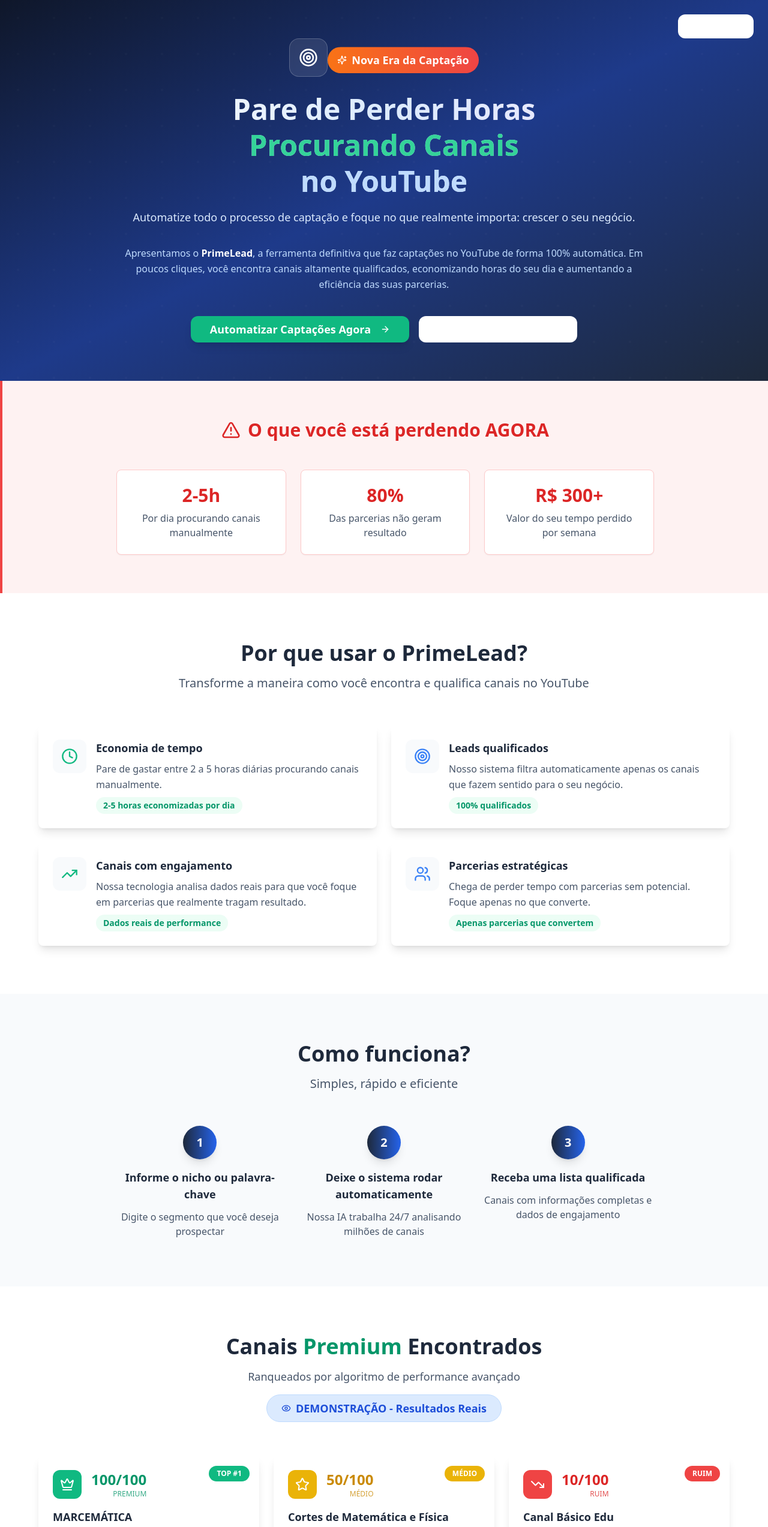
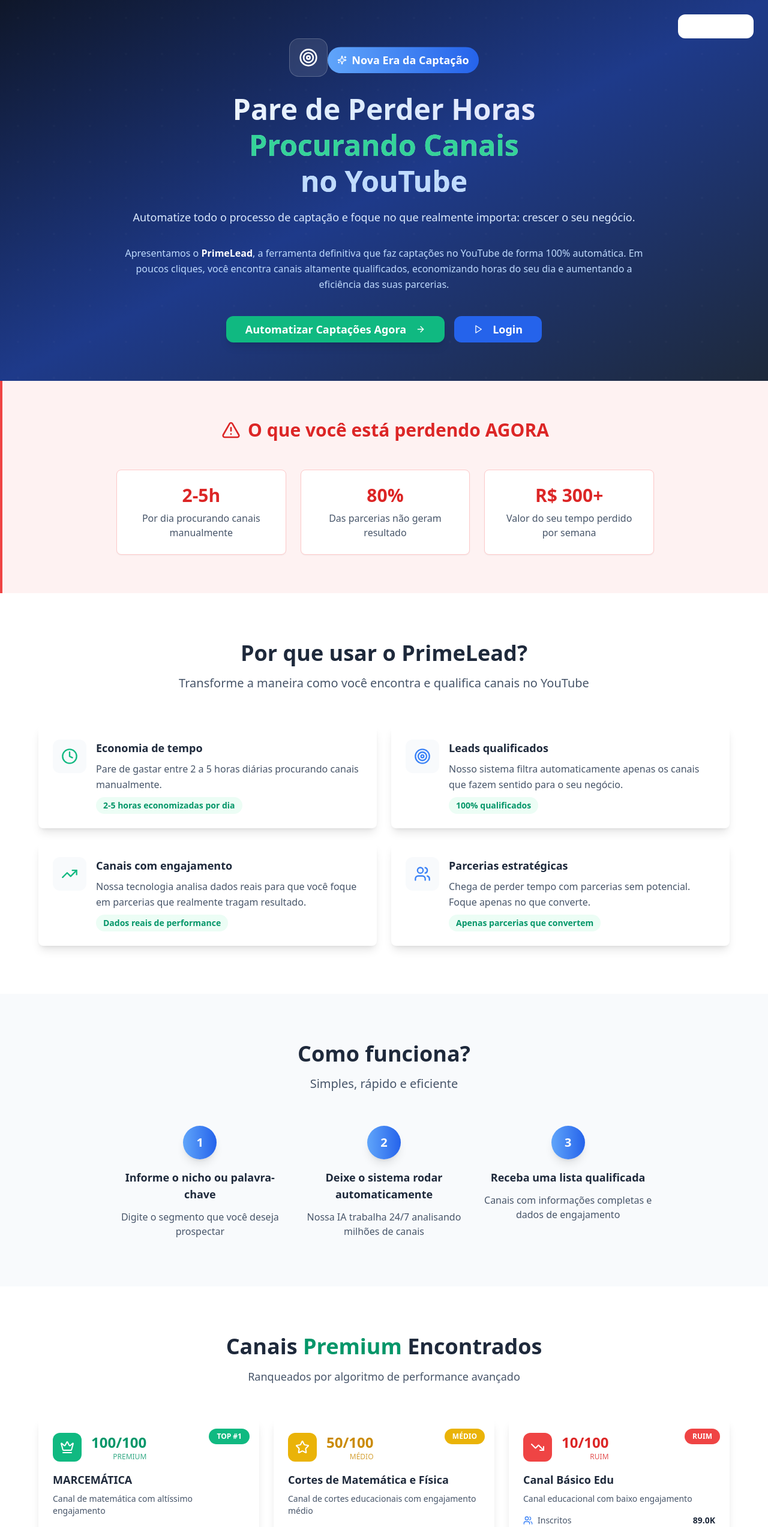
Before and after one commit to matheusreis1202/primelead-29, a React (Vite) app: page / in a window 1280 px wide. Shown: the top 2546 px of the page at 60% size. Built offline with nearby package versions, Linux system fonts and the light colour scheme.

Commit message:
Refactor sales page UI
Update colors and remove demonstration section.

```diff
--- a/src/pages/Sales.tsx
+++ b/src/pages/Sales.tsx
@@ -1,4 +1,3 @@
-
 import { useState, useEffect } from 'react';
 import { Button } from '@/components/ui/button';
 import { Card, CardContent } from '@/components/ui/card';
@@ -196,7 +195,7 @@ const Sales = () => {
               <Target className="h-8 w-8 text-white" />
             </div>
 
-            <Badge className="mb-4 bg-gradient-to-r from-orange-500 to-red-500 text-white border-0 px-4 py-2 text-lg font-bold animate-bounce">
+            <Badge className="mb-4 bg-gradient-to-r from-blue-400 to-blue-600 text-white border-0 px-4 py-2 text-lg font-bold animate-bounce">
               <Sparkles className="h-4 w-4 mr-2" />
               Nova Era da Captação
             </Badge>
@@ -223,16 +222,15 @@ const Sales = () => {
                   <ArrowRight className="h-5 w-5 ml-2 group-hover:translate-x-1 transition-transform" />
                 </Button>
               </a>
-              <a href="#demonstracao">
+              <Link to="/login">
                 <Button
                   size="lg"
-                  variant="outline"
-                  className="border-white/30 text-white hover:bg-white/20 hover:text-white hover:border-white/50 px-8 py-4 text-lg font-semibold rounded-xl transition-all hover:scale-105"
+                  className="bg-blue-600 hover:bg-blue-700 text-white px-8 py-4 text-lg font-semibold rounded-xl transition-all hover:scale-105"
                 >
                   <Play className="h-5 w-5 mr-2" />
-                  Ver Demonstração
+                  Login
                 </Button>
-              </a>
+              </Link>
             </div>
           </div>
         </div>
@@ -321,7 +319,7 @@ const Sales = () => {
           <div className="grid md:grid-cols-3 gap-6 max-w-4xl mx-auto">
             {steps.map((step, index) => (
               <div key={index} className="text-center group hover:scale-105 transition-transform duration-300">
-                <div className="w-14 h-14 bg-gradient-to-r from-slate-800 to-blue-600 rounded-full flex items-center justify-center text-white text-xl font-bold mx-auto mb-4 shadow-lg group-hover:shadow-xl">
+                <div className="w-14 h-14 bg-gradient-to-r from-blue-400 to-blue-600 rounded-full flex items-center justify-center text-white text-xl font-bold mx-auto mb-4 shadow-lg group-hover:shadow-xl">
                   {step.number}
                 </div>
                 <h3 className="text-lg font-bold text-slate-800 mb-3">{step.title}</h3>
@@ -342,10 +340,6 @@ const Sales = () => {
             <p className="text-lg text-slate-600 mb-4">
               Ranqueados por algoritmo de performance avançado
             </p>
-            <Badge className="bg-blue-100 text-blue-700 border-blue-200 px-6 py-2 text-lg">
-              <Eye className="h-4 w-4 mr-2" />
-              DEMONSTRAÇÃO - Resultados Reais
-            </Badge>
           </div>
 
           <div className="grid md:grid-cols-3 gap-6 max-w-6xl mx-auto">
```
